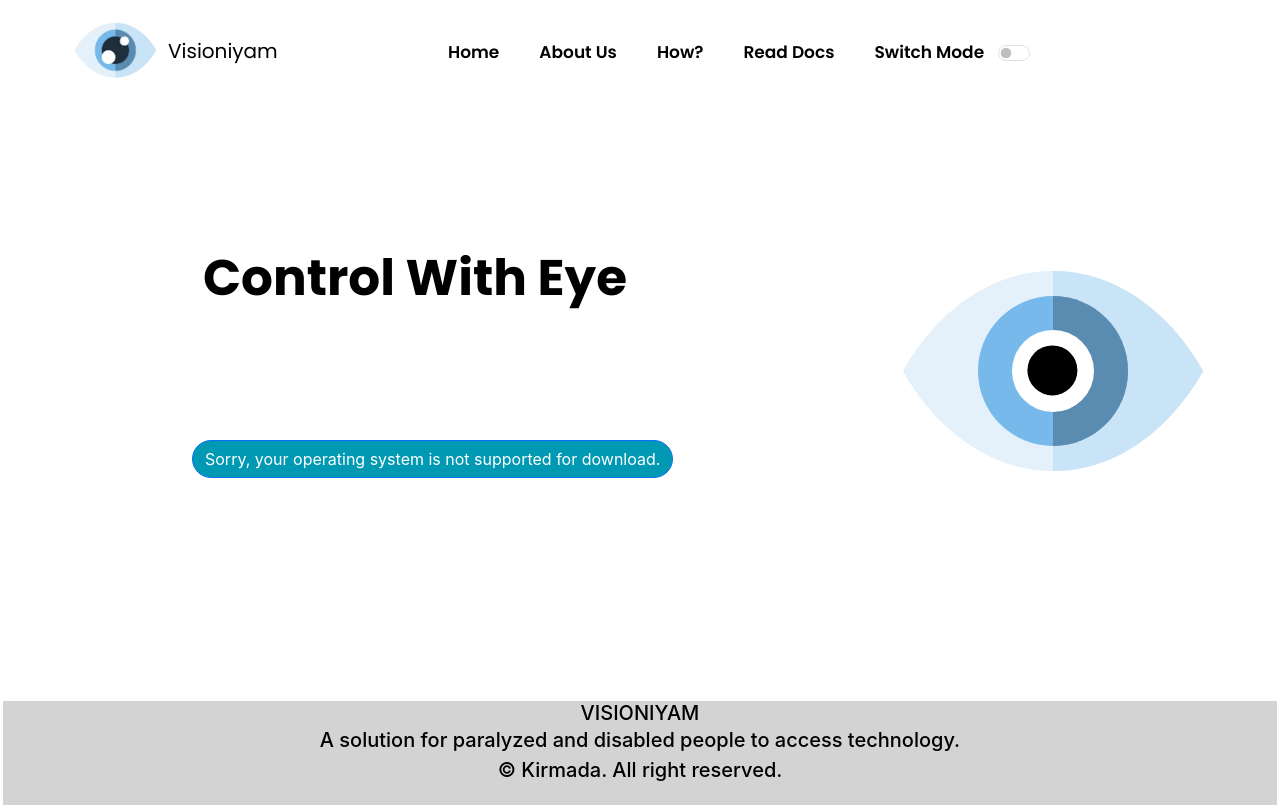
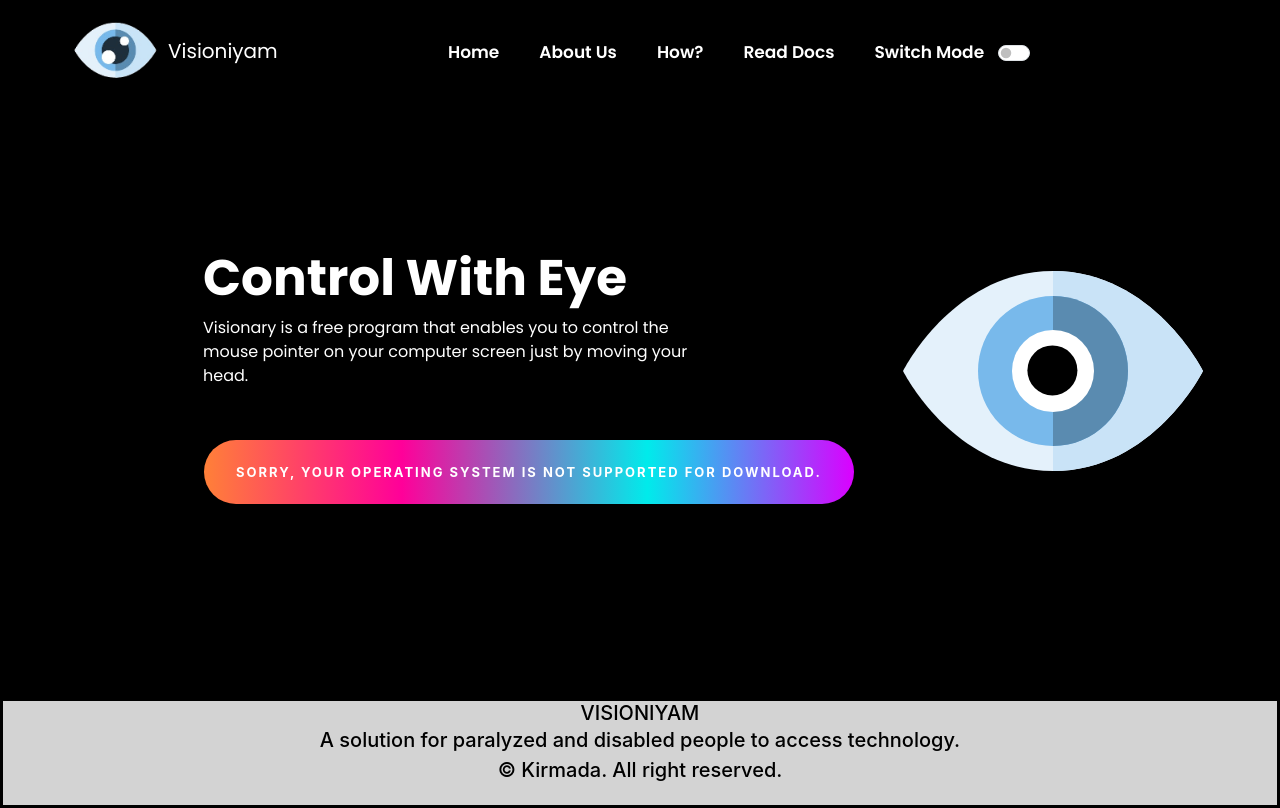
Before and after one commit to Shauryacious/visioniyam, a React (Create React App) app in the folder frontend/: page / in a window 1280 px wide. Built offline with nearby package versions, Linux system fonts and the light colour scheme.

Commit message:
added the code for the download button

```diff
--- a/frontend/src/App.js
+++ b/frontend/src/App.js
@@ -5,8 +5,8 @@
 import Footer from "./component/footer.js";
 import { BrowserRouter,Routes,Route } from 'react-router-dom';
 function App() {
-  const [color, setColor] = useState("black");
-  const [bgcolor, setBgColor] = useState("white");
+  const [color, setColor] = useState("white");
+  const [bgcolor, setBgColor] = useState("black");
   return (
     <>
     <BrowserRouter>
--- /dev/null
+++ b/frontend/src/CSS/buttons.css
@@ -0,0 +1,45 @@
+
+  .button-wrapper {
+    position: relative;
+  }
+
+  .button {
+    display: block;
+    font-size: 13px;
+    line-height: 32px;
+    font-weight: 700;
+    text-transform: uppercase;
+    letter-spacing: 2px;
+    padding: 16px 32px;
+    background: linear-gradient(90deg, #FF8038 0%, #FF0099 30.43%, #00EBEB 68.23%, #DB00FF 100%);
+    color: white;
+    border-radius: 50px;
+    border: 0px;
+    cursor: pointer;
+  }
+
+  .button-bg {
+    position: absolute;
+    top: 0;
+    left: 0;
+    width: calc(100% + 4px);
+    height: calc(100% + 4px);
+    background: linear-gradient(90deg, #FF8038 0%, #FF0099 30.43%, #00EBEB 68.23%, #DB00FF 100%);
+    background-size: 600% 600%;
+    border-radius: 50px;
+    animation: AnimateBorder 4s ease infinite;
+    z-index: -1;
+    transform: translate(-2px, -2px);
+    transition: filter 1s ease-in;
+  }
+
+  .button-wrapper:hover .button-bg {
+    filter: blur(10px);
+    transition: filter .4s ease-in;
+  }
+
+  @keyframes AnimateBorder {
+    0% { background-position: 0% 50%; }
+    50% { background-position: 100% 50%; }
+    100% { background-position: 0% 50%; }
+  }
--- a/frontend/src/component/Download-Component.js
+++ b/frontend/src/component/Download-Component.js
@@ -5,7 +5,7 @@
   return (
     <div>
       {isWindows && (
-        <p style={{position:"relative",top:"7px"}}>
+        <p style={{position:"relative"}}>
           <a href="https://drive.usercontent.google.com/download?id=1xe1dyDM7b1BhrZl5JP0jNab-MAQ7ezI0&export=download&authuser=0" target='_blank'style={{color:'black',textDecoration:"none"}}>
           <i class="fa-brands fa-windows" style={{paddingRight:"20px"}}></i>
           Download for Windows
--- a/frontend/src/component/Home.js
+++ b/frontend/src/component/Home.js
@@ -1,23 +1,24 @@
 import React, { useEffect } from 'react';
 import DownloadComponent from './Download-Component';
 import EyeMovement from './Eye';
+import ButtonWithBackground from './button';
 export default function Home(props) {
   return (
     <>
       <div style={{ paddingTop: "120px", display: "flex", paddingBottom: '10px',gap:"300px" ,paddingLeft:"100px",height:"600px"}}>
         <div style={{ position: "relative", top: "20px" }}>
           <div style={{ position: "relative", left: "100px", fontFamily: "poppins", fontWeight: "700", fontSize: '50px' }}>Control With Eye</div>
-          <div style={{ width: '500px', position: "relative", left: "100px",color:`${props.color==='black'?'black':'white'}`, fontFamily: "poppins", fontWeight: "400", fontSize: "16px" }}>Visionary is a free program that enables you to control the mouse pointer on your computer screen just by moving your head.</div>
+          <div style={{ width: '500px', position: "relative", left: "100px", fontFamily: "poppins", fontWeight: "400", fontSize: "16px" }}>Visionary is a free program that enables you to control the mouse pointer on your computer screen just by moving your head.</div>
         </div>
         <div>
           <EyeMovement></EyeMovement>
         </div>
       </div>
-      <div style={{ position: 'absolute', top: "400px",left:'15%'}}>
-        <button type="button" class="btn btn-primary" style={{ color: props.color, background: props.bgColor,position:"relative",top:"40px",borderRadius:'30px',backgroundColor:"rgb(0, 153, 180) " }}>
-          <DownloadComponent/>
-        </button>
+      <div style={{ position: 'absolute', top: "440px",left:'15%'}}>
+      <ButtonWithBackground></ButtonWithBackground>
+
       </div>
+
     </>
   );
 }
--- a/frontend/src/component/NevarBar.js
+++ b/frontend/src/component/NevarBar.js
@@ -10,7 +10,7 @@
   const [contect, setcontect] = useState("");
 
   function changeMode() {
-    if (mode % 2 === 0) {
+    if (mode % 2 != 0) {
       props.setColor("white");
       props.setBgColor("black");
       console.log("mode1");
--- /dev/null
+++ b/frontend/src/component/button.js
@@ -0,0 +1,15 @@
+import React from 'react';
+import '../CSS/buttons.css';
+import DownloadComponent from './Download-Component';
+const ButtonWithBackground = () => {
+  return (
+    <div className="container">
+      <div className="button-wrapper">
+        <button className="button" type="button"><DownloadComponent></DownloadComponent></button>
+        <div className="button-bg"></div>
+      </div>
+    </div>
+  );
+};
+
+export default ButtonWithBackground;
```
Also changed, not shown: 1 other file (tests, documents, lock files or other folders).
